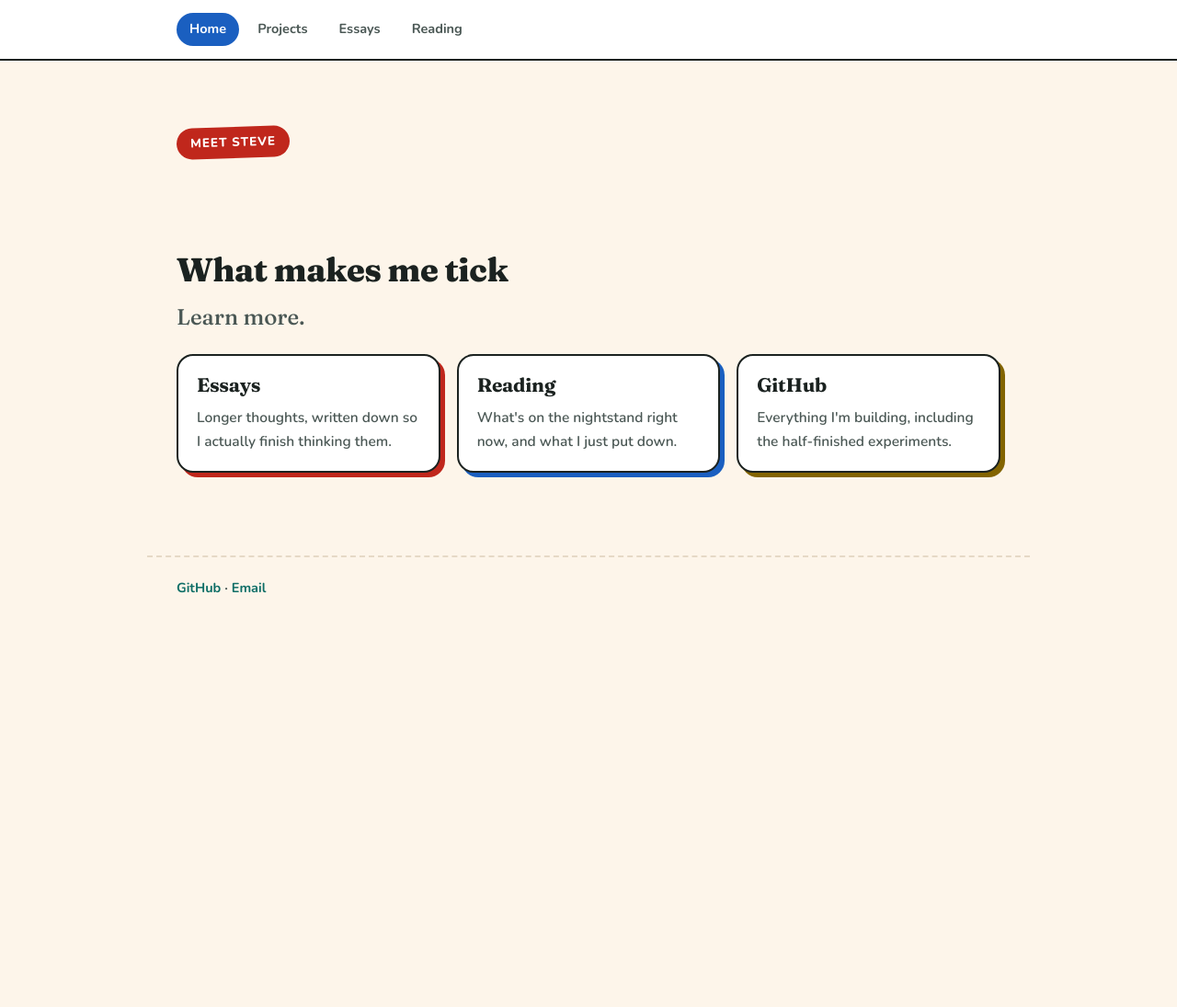
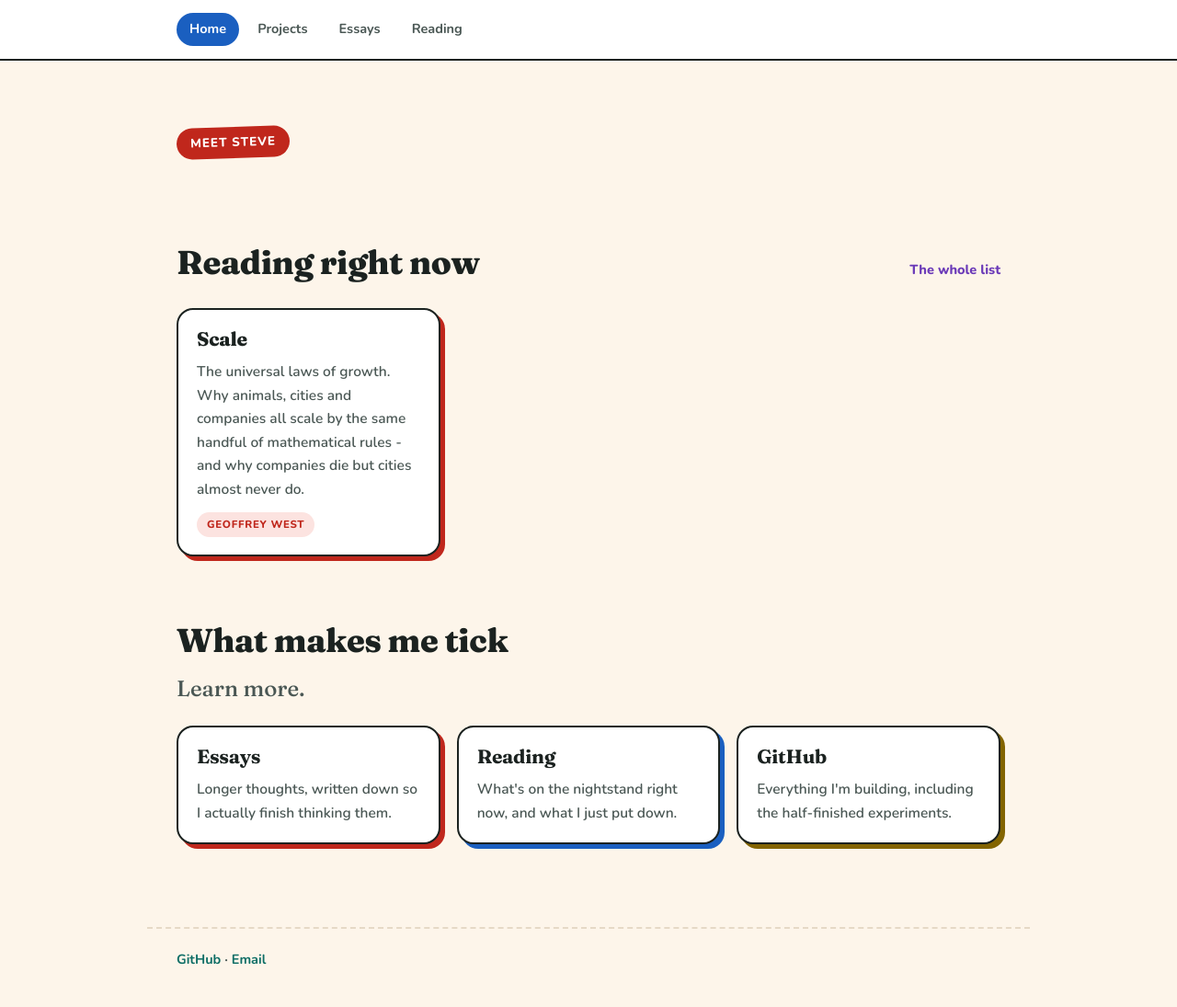
Before and after one commit to stevethetechguy/stevethetechguy.github.io, a Jekyll site: the page built from index.md, in a window 1280 px wide. Shown: the whole page at 92% size. Built offline with Jekyll 4.4.1, drawn with Linux system fonts in a browser that asks for light colours; before the commit the page ends 900 px from its top, so only the background shows below that.

Commit message:
Add Scale by Geoffrey West to currently reading
Co-Authored-By: Claude Opus 5 <noreply@anthropic.com>

```diff
--- a/_data/reading.yml
+++ b/_data/reading.yml
@@ -1,7 +1,15 @@
-# What you're reading. `current: true` puts it in the "right now" row.
+# What you're reading.
 #
-# - title: The Pragmatic Programmer
-#   author: Hunt and Thomas
-#   status: current         # current | finished | queued
-#   note: One line on why you picked it up.
-#   finished: 2026-08
+#   title:    the book
+#   author:   who wrote it
+#   status:   current | finished | queued
+#   note:     one line - what it's about, or why you picked it up
+#   finished: 2026-08   (only for finished books)
+
+- title: Scale
+  author: Geoffrey West
+  status: current
+  note: >
+    The universal laws of growth. Why animals, cities and companies all
+    scale by the same handful of mathematical rules - and why companies
+    die but cities almost never do.
```
